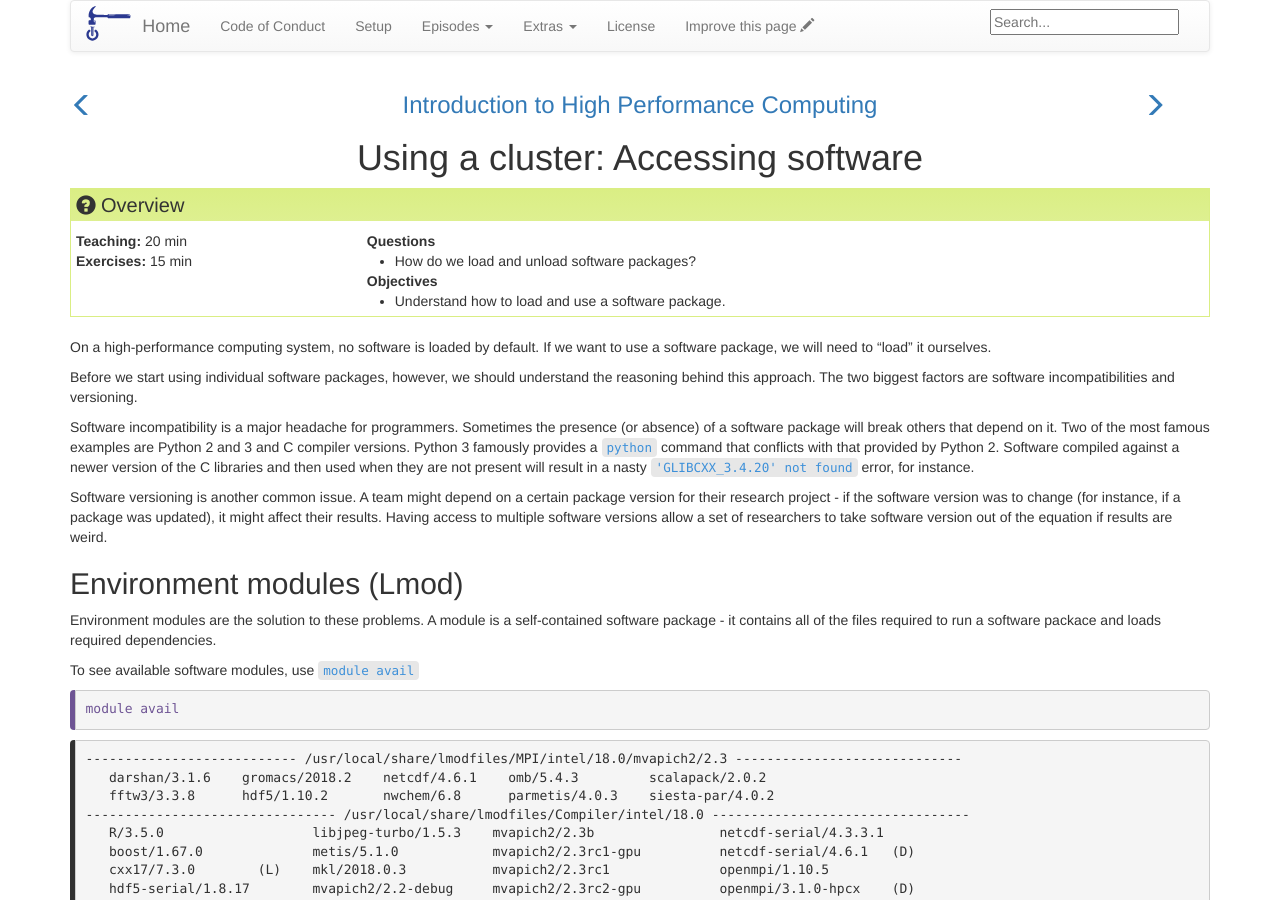
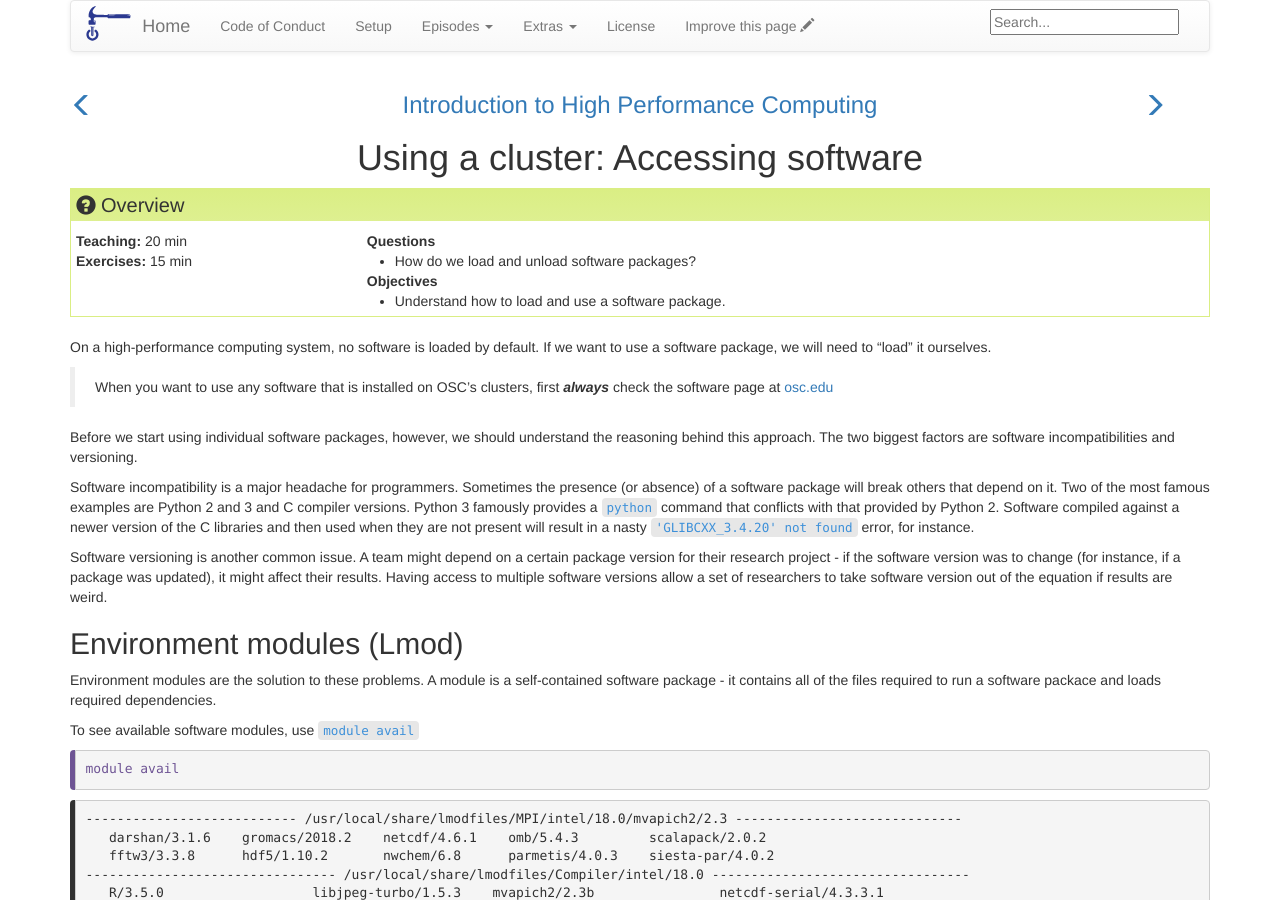
Before and after one commit to khill42/OSC_IntroHPC, a Jekyll site: the page built from _episodes/13-modules.md, in a window 1280 px wide and 900 px high. Built offline with Jekyll 4.4.1, drawn with Linux system fonts in a browser that asks for light colours.

Commit message:
Update 13-modules.md

```diff
--- a/_episodes/13-modules.md
+++ b/_episodes/13-modules.md
@@ -15,6 +15,9 @@ keypoints:
 
 On a high-performance computing system, no software is loaded by default.
 If we want to use a software package, we will need to "load" it ourselves.
+
+>When you want to use any software that is installed on OSC's clusters, first **_always_** check the software page
+>at [osc.edu](https://www.osc.edu/resources/available_software)
 
 Before we start using individual software packages, however,
 we should understand the reasoning behind this approach.
```
